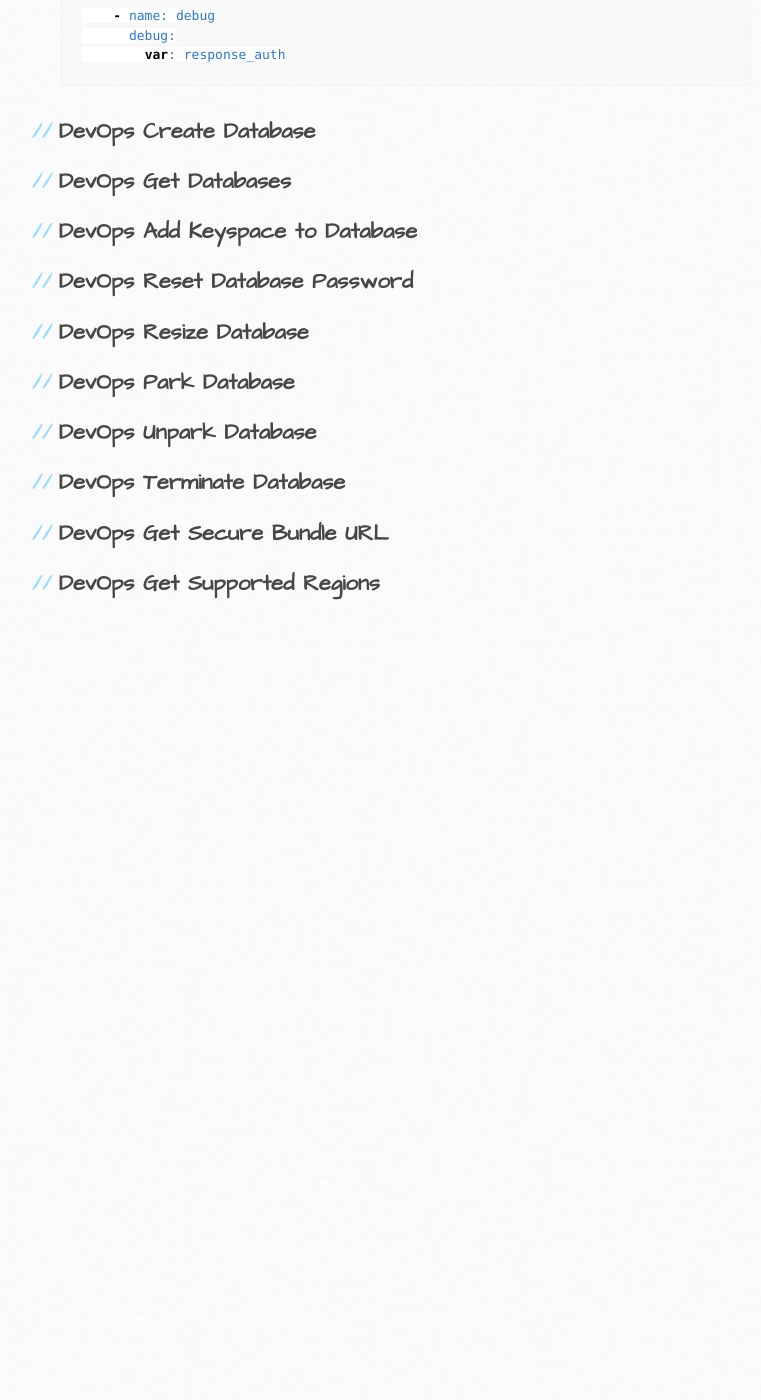
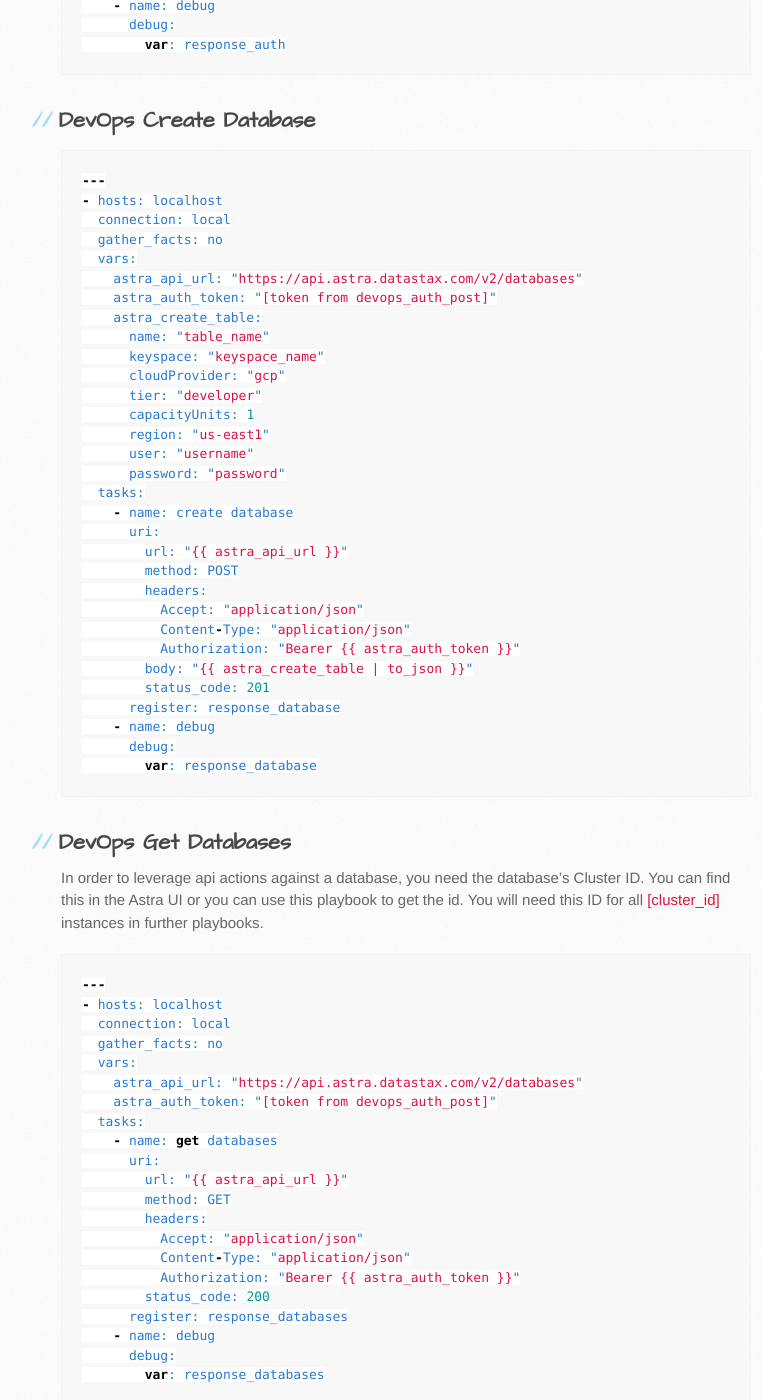
Before and after one commit to ds-steven-matison/ds-steven-matison.github.io, a Jekyll site: the page built from astra_ansible.md, in a window 1280 px wide and 1400 px high, scrolled down 1775 px. Shown: the whole window, without its empty margins (109-870 px from the left). Built offline with Jekyll 4.4.1, drawn with Linux system fonts in a browser that asks for light colours; before the commit the page ends 2405 px from its top, so only the background shows below that; some of the changed text lies outside the part shown.

Commit message:
Update Astra Ansible Page

````diff
--- a/astra_ansible.md
+++ b/astra_ansible.md
@@ -21,7 +21,7 @@
 
 # Working with Ansibile Playbooks
 
-Before getting started with Astra & Ansible download, fork, or clone my github repo which contains sample ansible playbooks to give you a head start
+Before getting started with Astra & Ansible download, fork, or clone my github repo which contains sample ansible playbooks to give you a head start.  For the sake of demonstrating each action separately each ability is a separate playbook but you can easily code them into a single playbook to suit your needs.
 <div class="mui-container">
     <div class="home mui-row">
 
@@ -50,21 +50,20 @@
 
 ## DevOps Auth Post
 
-Add your Service Account details to astra_auth_request_body.  Run the playbook and grab the JWT token from the response.
+Add your Service Account details to astra_auth_request_body, run the playbook, and grab the JWT token from the response.  You will use this token for <span style="color: #d14;">[token from devops_auth_post]</span> in all playbook demos below.
+
+{% raw %}
 ```js
 ---
-
 - hosts: localhost
   connection: local
   gather_facts: no
-
   vars:
     astra_api_url: "https://api.astra.datastax.com/v2/authenticateServiceAccount"
     astra_auth_request_body:
       clientName: "[asta_service_account_clientName]"
       clientId: "[astra_service_account_clientId]"
       clientSecret: "[astra_service_account_clientSecret]"
-
   tasks:
     - name: create auth
       uri:
@@ -76,28 +75,154 @@
         body: "{{ astra_auth_request_body | to_json }}"
         status_code: 200
       register: response_auth
-
     - name: debug
       debug:
         var: response_auth
 ```
+{% endraw %}
 
 ## DevOps Create Database
 
+{% raw %}
+```js
+---
+- hosts: localhost
+  connection: local
+  gather_facts: no
+  vars:
+    astra_api_url: "https://api.astra.datastax.com/v2/databases"
+    astra_auth_token: "[token from devops_auth_post]"
+    astra_create_table:
+      name: "table_name"
+      keyspace: "keyspace_name"
+      cloudProvider: "gcp"
+      tier: "developer"
+      capacityUnits: 1
+      region: "us-east1"
+      user: "username"
+      password: "password"
+  tasks:
+    - name: create database
+      uri:
+        url: "{{ astra_api_url }}"
+        method: POST
+        headers:
+          Accept: "application/json"
+          Content-Type: "application/json"
+          Authorization: "Bearer {{ astra_auth_token }}"
+        body: "{{ astra_create_table | to_json }}"
+        status_code: 201
+      register: response_database
+    - name: debug
+      debug:
+        var: response_database
+```
+{% endraw %}
 ## DevOps Get Databases
 
+In order to leverage api actions against a database, you need the database's Cluster ID.  You can find this in the Astra UI or you can use this playbook to get the id.  You will need this ID for all <span style="color: #d14;">[cluster_id]</span> instances in further playbooks.
+
+{% raw %}
+```js
+---
+- hosts: localhost
+  connection: local
+  gather_facts: no
+  vars:
+    astra_api_url: "https://api.astra.datastax.com/v2/databases"
+    astra_auth_token: "[token from devops_auth_post]"
+  tasks:
+    - name: get databases
+      uri:
+        url: "{{ astra_api_url }}"
+        method: GET
+        headers:
+          Accept: "application/json"
+          Content-Type: "application/json"
+          Authorization: "Bearer {{ astra_auth_token }}"
+        status_code: 200
+      register: response_databases
+    - name: debug
+      debug:
+        var: response_databases
+```
+{% endraw %}
 ## DevOps Add Keyspace to Database
 
+When you create a database above, the keyspace above will be automatically created.  This playbook allows you to add additional keyspaces.
+
+{% raw %}
+```js
+---
+- hosts: localhost
+  connection: local
+  gather_facts: no
+  vars:
+    astra_api_url: "https://api.astra.datastax.com/v2/databases/[cluster_id]/keyspaces/newKeyspace"
+    astra_auth_token: "[token from devops_auth_post]"
+
+  tasks:
+    - name: add keyspace
+      uri:
+        url: "{{ astra_api_url }}"
+        method: POST
+        headers:
+          Accept: "application/json"
+          Content-Type: "application/json"
+          Authorization: "Bearer {{ astra_auth_token }}"
+        status_code: 201
+      register: response_keyspace
+    - name: debug
+      debug:
+        var: response_keyspace
+```
+{% endraw %}
 ## DevOps Reset Database Password
 
+{% raw %}
+```js
+
+```
+{% endraw %}
 ## DevOps Resize Database
 
+{% raw %}
+```js
+
+```
+{% endraw %}
 ## DevOps Park Database
 
+{% raw %}
+```js
+
+```
+{% endraw %}
 ## DevOps Unpark Database
 
+{% raw %}
+```js
+
+```
+{% endraw %}
 ## DevOps Terminate Database
 
+{% raw %}
+```js
+
+```
+{% endraw %}
 ## DevOps Get Secure Bundle URL
 
+{% raw %}
+```js
+
+```
+{% endraw %}
 ## DevOps Get Supported Regions
+
+{% raw %}
+```js
+
+```
+{% endraw %}
````
Also changed, not shown: 1 other file.
